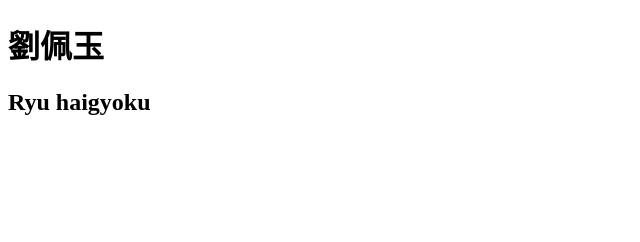
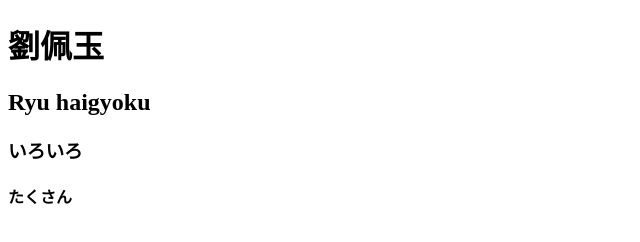
Before and after one commit to liupeiyu21/branchTest2, a plain HTML site: page index.html in a window 1280 px wide. Shown: the whole page, without its empty margins (0-640 px from the left). Drawn offline with Linux system fonts and the light colour scheme.

Commit message:
branchの第二回コミット

```diff
--- a/index.html
+++ b/index.html
@@ -8,5 +8,7 @@
 <body>
     <h1>劉佩玉</h1>
     <h2>Ryu haigyoku</h2>
+    <h3>いろいろ</h3>
+    <h4>たくさん</h4>
 </body>
 </html>
```
